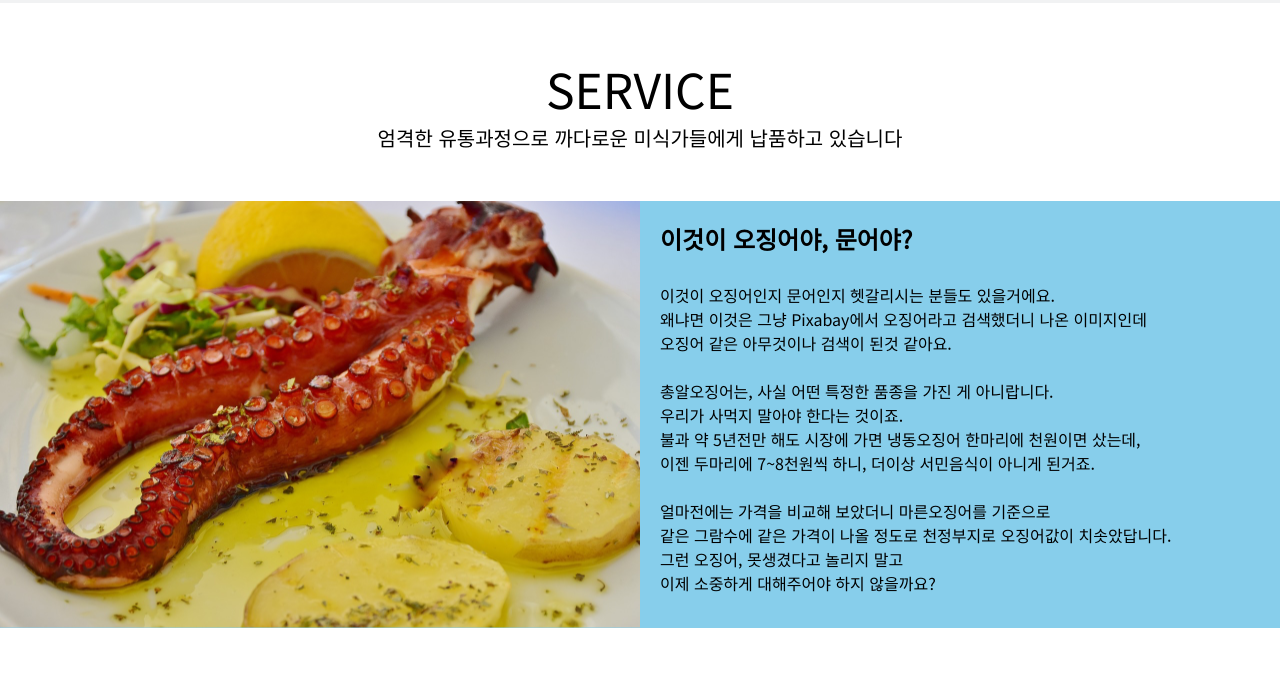
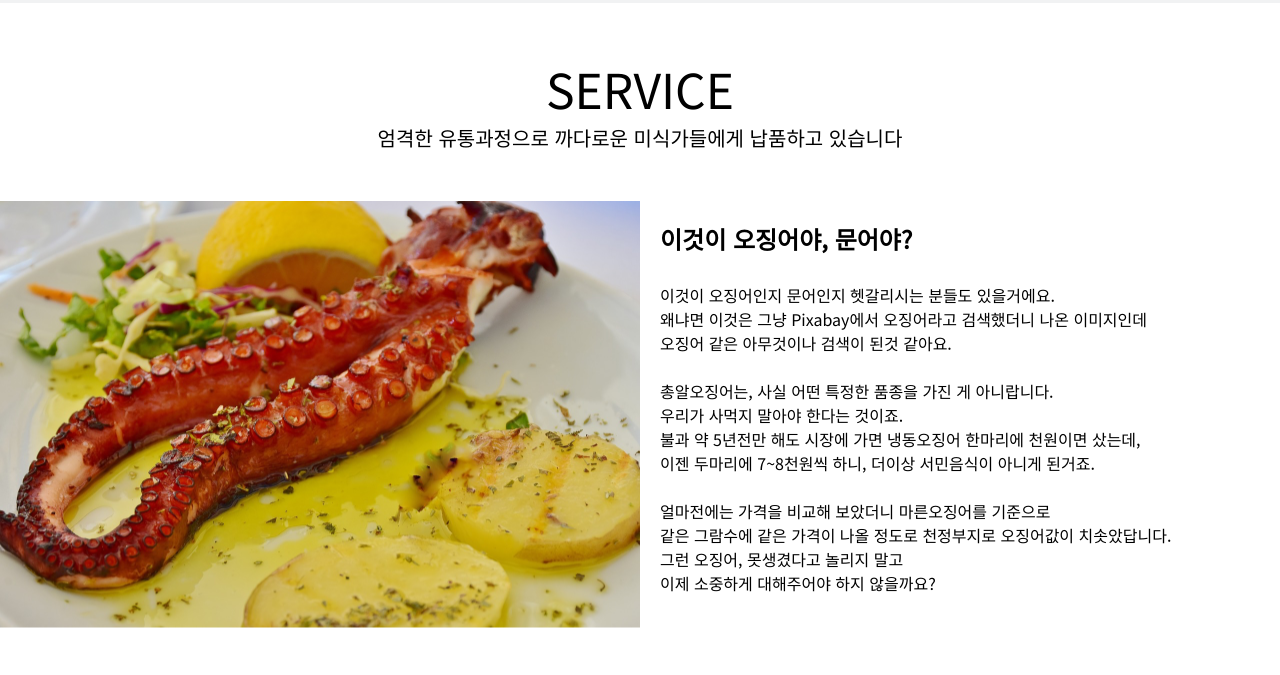
Before and after one commit to skyla2692/Web_WebsiteExample, a plain HTML site: page index.html in a window 1280 px wide. Shown: the part 1198-1873 px from the top of the page. Drawn offline with Linux system fonts and the light colour scheme; grey boxes are pictures that could not be loaded.

Commit message:
Webpage trial

```diff
--- a/style.css
+++ b/style.css
@@ -206,7 +206,6 @@ h1{
     display: flex;
     margin: 49px auto;
     height: 427px;
-    background: skyblue;
 }
 
 .service > .contents2{
```
Also changed, not shown: index.html (+1 -0 lines).
